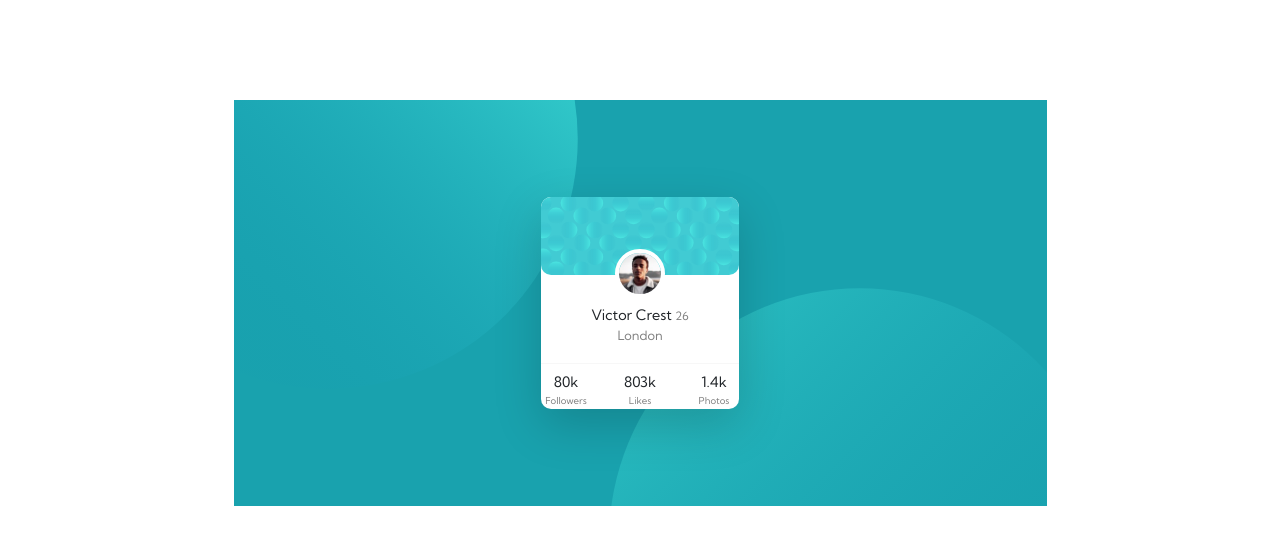
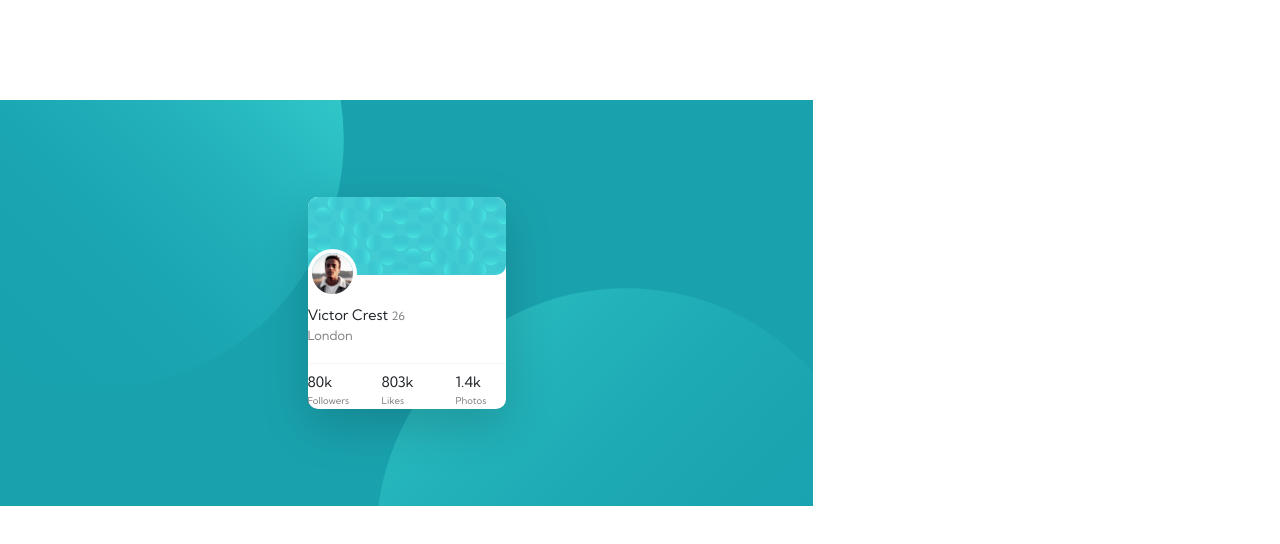
Before and after one commit to khushi-kothari/Profile-card, a plain HTML site: page index.html in a window 1280 px wide. Drawn offline with nearby package versions, Linux system fonts and the light colour scheme.

Commit message:
made some changes

```diff
--- a/index.html
+++ b/index.html
@@ -18,7 +18,6 @@
     <title>Document</title>
   </head>
   <body>
-    <center>
     <div class="contain">
       <div class="cards shadow-lg">
         <div class="top-cards"></div>
@@ -27,6 +26,7 @@
           <img
             class="victor"
             src="/profile-card-component-main/images/image-victor.jpg"
+            alt="person"
           />
           <br />
           <br />
@@ -47,6 +47,5 @@
         </div>
       </div>
     </div>
-    </center>
   </body>
 </html>
```
Lines whose indentation alone changed are shown as unchanged.
